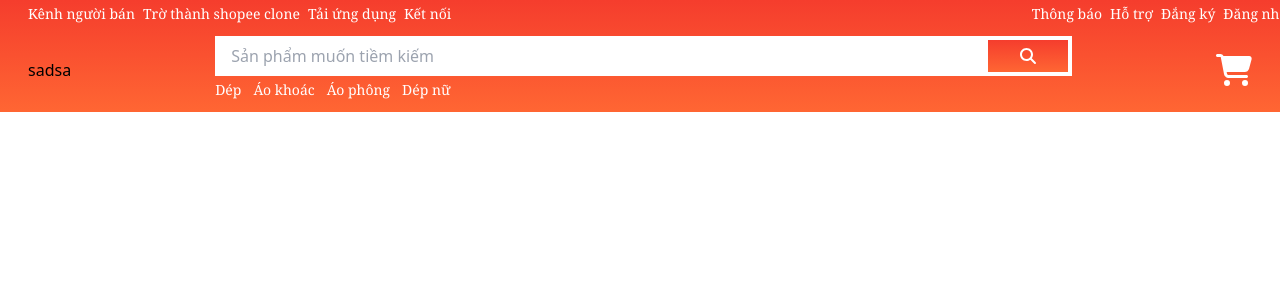
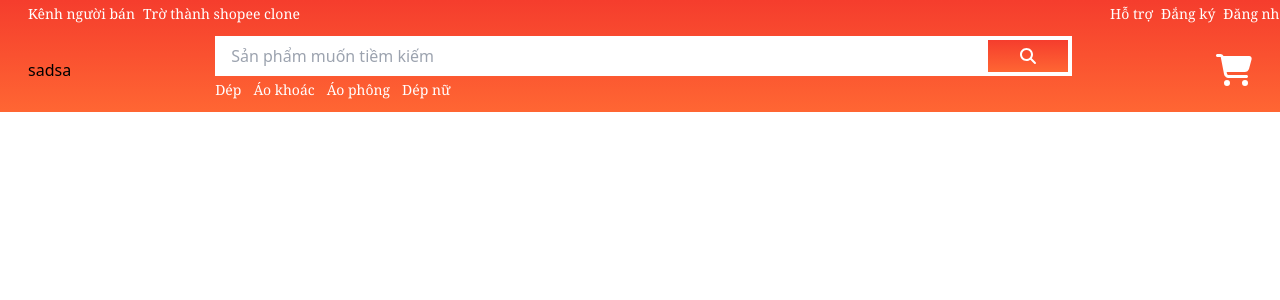
Before and after one commit to trongtien/clone-shopee, a React (Create React App) app: page / in a window 1280 px wide. Shown: the top 300 px of the page. Built offline with nearby package versions, Linux system fonts and the light colour scheme.

Commit message:
Custom pahts

```diff
--- a/package.json
+++ b/package.json
@@ -14,6 +14,7 @@
     "prop-types": "^15.8.1",
     "react": "^18.2.0",
     "react-dom": "^18.2.0",
+    "react-router-dom": "^6.3.0",
     "react-scripts": "5.0.1",
     "web-vitals": "^2.1.4"
   },
@@ -23,6 +24,7 @@
     "@types/node": "^16.11.56",
     "@types/react": "^18.0.18",
     "@types/react-dom": "^18.0.6",
+    "@types/react-router-dom": "^5.3.3",
     "babel-core": "^6.26.3",
     "babel-loader": "^8.2.5",
     "babel-preset-env": "^1.7.0",
--- /dev/null
+++ b/src/App.jsx
@@ -0,0 +1,15 @@
+import { BrowserRouter } from 'react-router-dom'
+import Header from "./components/header";
+
+function App() {
+  return (
+    <BrowserRouter>
+      <div className="main-root h-screen">
+        <Header />
+      </div>
+    </BrowserRouter>
+
+  );
+}
+
+export default App;
--- a/src/App.tsx
+++ /dev/null
@@ -1,11 +0,0 @@
-import Header from "./components/header";
-
-function App() {
-  return (
-    <div className="main-root h-screen">
-      <Header />
-    </div>
-  );
-}
-
-export default App;
--- /dev/null
+++ b/src/components/header/HeaderNavLink.jsx
@@ -0,0 +1,21 @@
+import { NavLink } from 'react-router-dom';
+import { PathRoot } from './../../utils'
+
+export default function HeaderNavLink(){
+    return (
+        <nav className="container w-screen h-3 flex justify-between">
+            <div className="flex items-center flex-start p-1 pl-0">
+                <NavLink to={PathRoot.account_shop_login} className="text-white font-light text-sm font-serif p-1 cursor-pointer">Kênh người bán</NavLink>
+                <NavLink to={PathRoot.account_shop_register} className="text-white font-light text-sm font-serif p-1 cursor-pointer">Trờ thành shopee clone</NavLink>
+                {/* <NavLink to={"/user-shoppee-cart"} className="text-white font-light text-sm font-serif p-1 cursor-pointer">Kết nối</NavLink> */}
+            </div>
+
+            <div className="flex items-center flex-end p-1">
+                {/* <NavLink to={""} className="text-white font-light text-sm font-serif p-1 cursor-pointer">Thông báo</NavLink> */}
+                <NavLink to={PathRoot.portal} className="text-white font-light text-sm font-serif p-1 cursor-pointer">Hỗ trợ</NavLink>
+                <NavLink to={PathRoot.account_register} className="text-white font-light text-sm font-serif p-1 cursor-pointer">Đắng ký</NavLink>
+                <NavLink to={PathRoot.account_login} className="text-white font-light text-sm font-serif p-1 cursor-pointer">Đăng nhập</NavLink>
+            </div>
+        </nav>
+    )
+}
--- a/src/components/header/HeaderNavLink.tsx
+++ /dev/null
@@ -1,20 +0,0 @@
-
-export default function HeaderNavLink(){
-    return (
-        <nav className="container w-screen h-3 flex justify-between">
-            <div className="flex items-center flex-start p-1 pl-0">
-                <p className="text-white font-light text-sm font-serif p-1 cursor-pointer">Kênh người bán</p>
-                <p className="text-white font-light text-sm font-serif p-1 cursor-pointer">Trờ thành shopee clone</p>
-                <p className="text-white font-light text-sm font-serif p-1 cursor-pointer">Tải ứng dụng</p>
-                <p className="text-white font-light text-sm font-serif p-1 cursor-pointer">Kết nối</p>
-            </div>
-
-            <div className="flex items-center flex-end p-1">
-                <p className="text-white font-light text-sm font-serif p-1 cursor-pointer">Thông báo</p>
-                <p className="text-white font-light text-sm font-serif p-1 cursor-pointer">Hỗ trợ</p>
-                <p className="text-white font-light text-sm font-serif p-1 cursor-pointer">Đắng ký</p>
-                <p className="text-white font-light text-sm font-serif p-1 cursor-pointer">Đăng nhập</p>
-            </div>
-        </nav>
-    )
-}
--- a/src/components/header/HeaderSectionSearch.tsx
+++ b/src/components/header/HeaderSectionSearch.jsx
@@ -5,7 +5,7 @@ import { useState } from 'react';
 export default function HeaderSectionSeach(){
     const [ valueSearch, setValueSearch ] = useState("");
 
-    const onHandleChangeSeachValue = (e: string) => {
+    const onHandleChangeSeachValue = (e) => {
         setValueSearch(e)
     }
 
--- /dev/null
+++ b/src/utils/constants/path.js
@@ -0,0 +1,10 @@
+
+export const PathRoot = {
+    account_shop_register: "/user-account-shop/register",
+    account_shop_login: "/user-account-shop/login",
+    account_register: "/user-register",
+    account_login: "/user-login",
+    cart: "/user-shoppee-cart",
+    home: "/",
+    portal: "/portal"
+}
--- /dev/null
+++ b/src/utils/index.js
@@ -0,0 +1 @@
+export { PathRoot} from './constants/path';
```
Also changed, not shown: tsconfig.json (deleted, +0 -26 lines), src/components/header/HeaderLinkCategorie.jsx (renamed from src/components/header/HeaderLinkCategorie.tsx), src/components/header/index.jsx (renamed from src/components/header/index.tsx), 1 other file (tests, documents, lock files or other folders).
